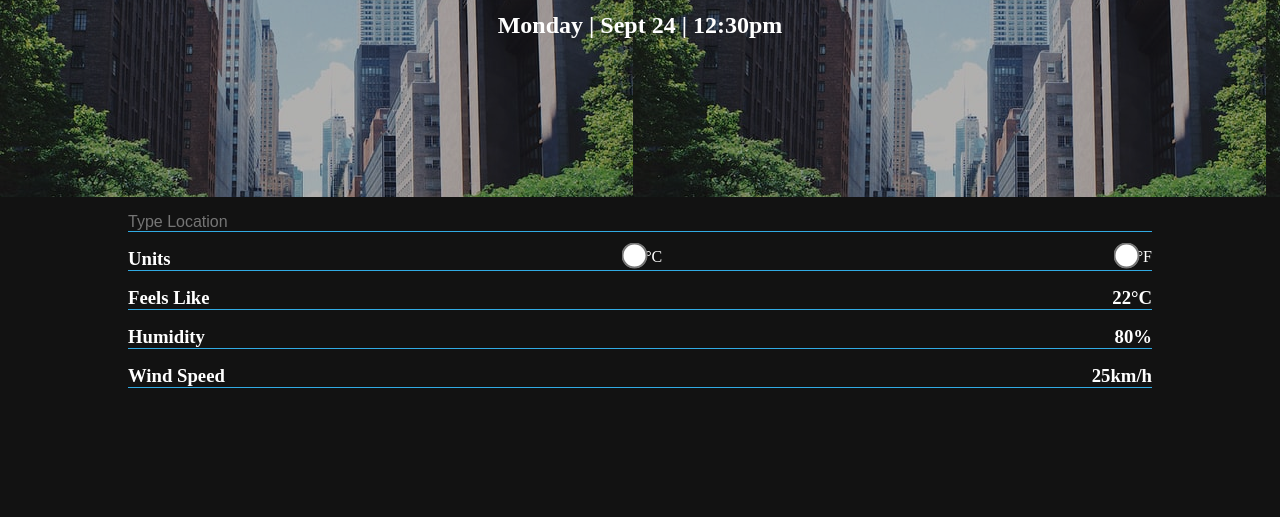
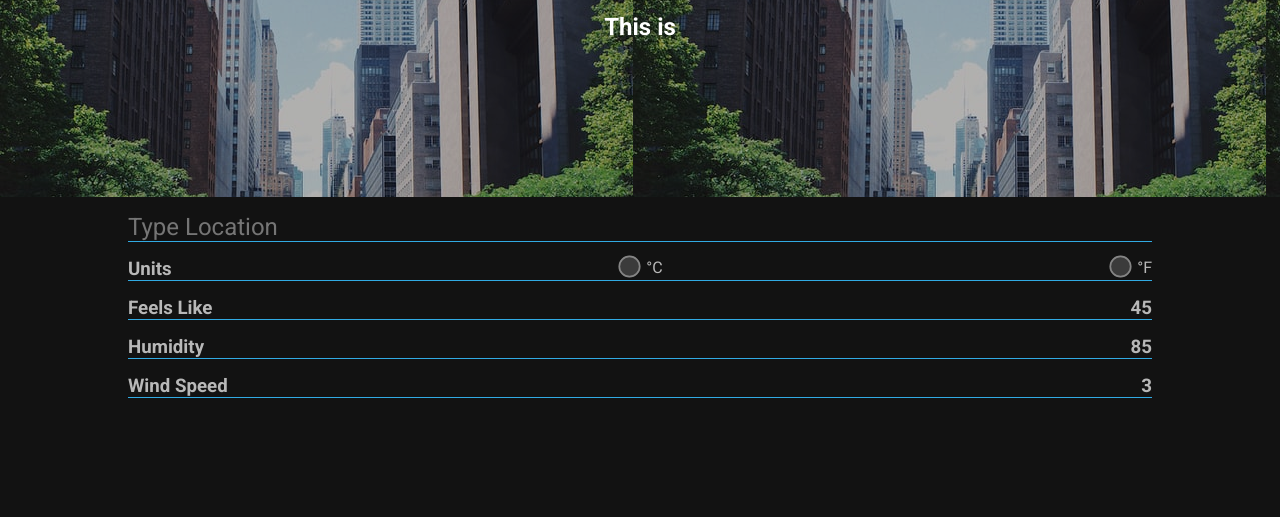
Before and after one commit to Camsz27/weather-app, a website built with webpack: page dist/index.html in a window 1280 px wide. Shown: the part 283-800 px from the top of the page. Built offline with nearby package versions, Linux system fonts and the light colour scheme; no server answers.

Commit message:
Added functions to change the info of the main and extra sections

```diff
--- a/src/domManipulation.js
+++ b/src/domManipulation.js
@@ -0,0 +1,28 @@
+const main = document.querySelector('.main');
+
+const changeMain = (cloudStatus, city, country, temp, day) => {
+  const clouds = document.querySelector('.clouds');
+  clouds.textContent = cloudStatus;
+
+  const location = document.querySelector('.locationInfo');
+  location.textContent = `${city}, ${country}`;
+
+  const temperature = document.querySelector('.temperature');
+  temperature.textContent = temp;
+
+  const date = document.querySelector('.date');
+  date.textContent = day;
+};
+
+const changeExtra = (feels, humidity, windSpeed) => {
+  const feelsLike = document.querySelector('.feels .value');
+  feelsLike.textContent = feels;
+
+  const humidityValue = document.querySelector('.humidity .value');
+  humidityValue.textContent = humidity;
+
+  const windSpeedValue = document.querySelector('.wind .value');
+  windSpeedValue.textContent = windSpeed;
+};
+
+export { changeMain, changeExtra };
--- a/src/index.js
+++ b/src/index.js
@@ -1,8 +1,9 @@
 import './input.scss';
 import { gatherInfo } from './weather';
 import { gatherPicture } from './unsplash';
-
-// api key 70070eb1a20a2232bd83f25cecb92701
+import { changeExtra, changeMain } from './domManipulation';
 
 gatherInfo('Bogota');
 gatherPicture('Bogota');
+changeMain('Cloudy', 'Bogota', 'CO', '30', 'This is');
+changeExtra('45', '85', '3');
--- a/src/input.scss
+++ b/src/input.scss
@@ -1,3 +1,5 @@
+@import url('https://fonts.googleapis.com/css2?family=Roboto:wght@400;700&display=swap');
+
 $background: #121212;
 $secondary: #31aae3;
 
@@ -5,7 +7,7 @@ $secondary: #31aae3;
   box-sizing: border-box;
   padding: 0;
   margin: 0;
-  color: #fff;
+  font-family: 'Roboto', sans-serif;
 }
 
 body {
@@ -18,6 +20,7 @@ body {
   display: flex;
   flex-direction: column;
   align-items: center;
+  color: #fff;
   h1 {
     font-size: 6rem;
     margin: 0.3em;
@@ -48,15 +51,18 @@ body {
 .location input {
   background-color: $background;
   border: none;
-  font-size: 1rem;
+  font-size: 1.5rem;
   accent-color: $secondary;
 }
 
 .celsius,
 .fahrenheit {
   input {
-    transform: scale(2);
+    border: none;
+    transform: scale(1.7);
     accent-color: $secondary;
+    margin-right: 0.5em;
+    color-scheme: dark;
   }
 }
 
@@ -70,4 +76,5 @@ body {
   width: 80%;
   margin: 1em auto;
   border-bottom: 1px solid $secondary;
+  color: rgba($color: #fff, $alpha: 0.7);
 }
```
Also changed, not shown: dist/index.html, dist/main.js.
